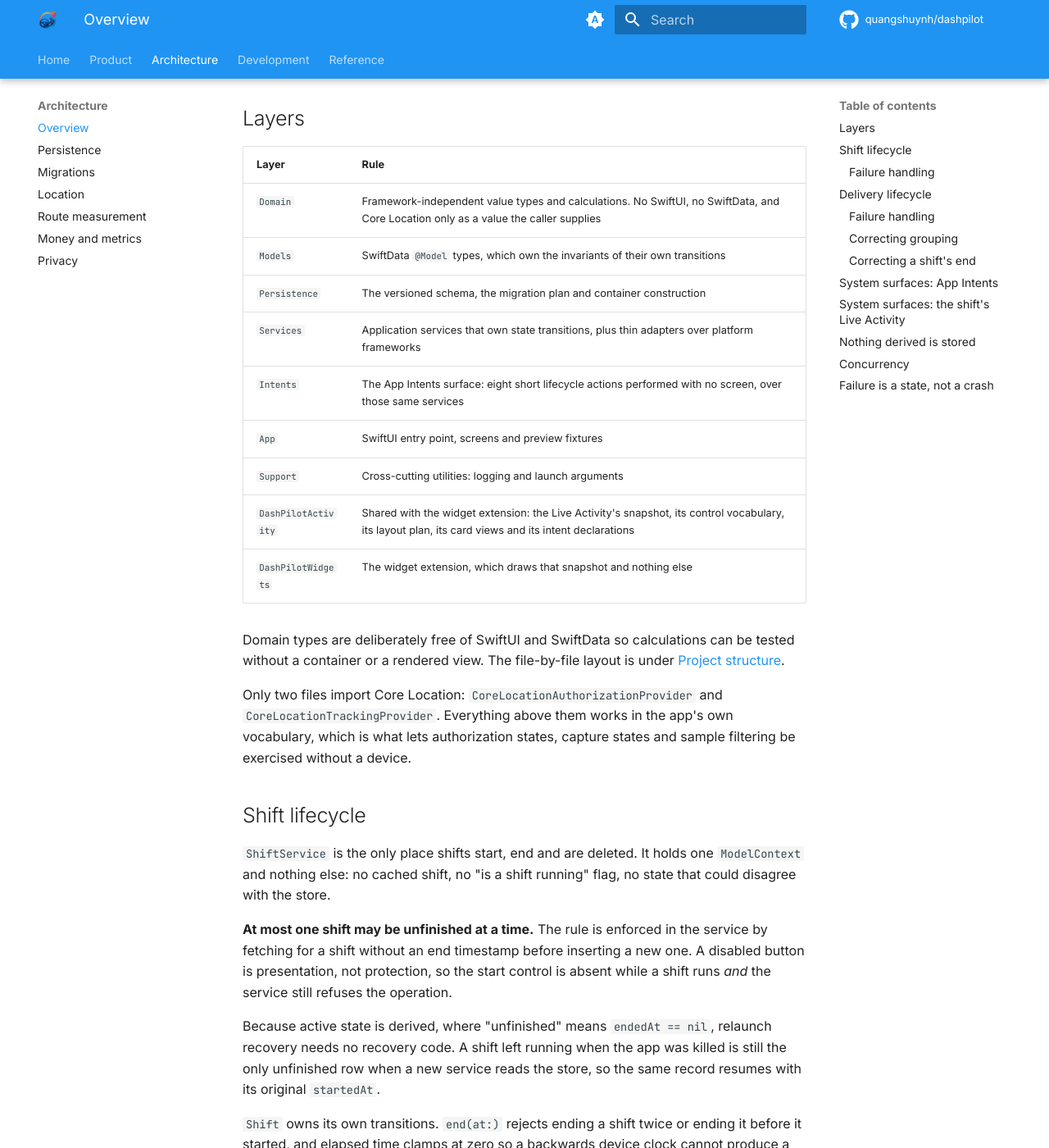
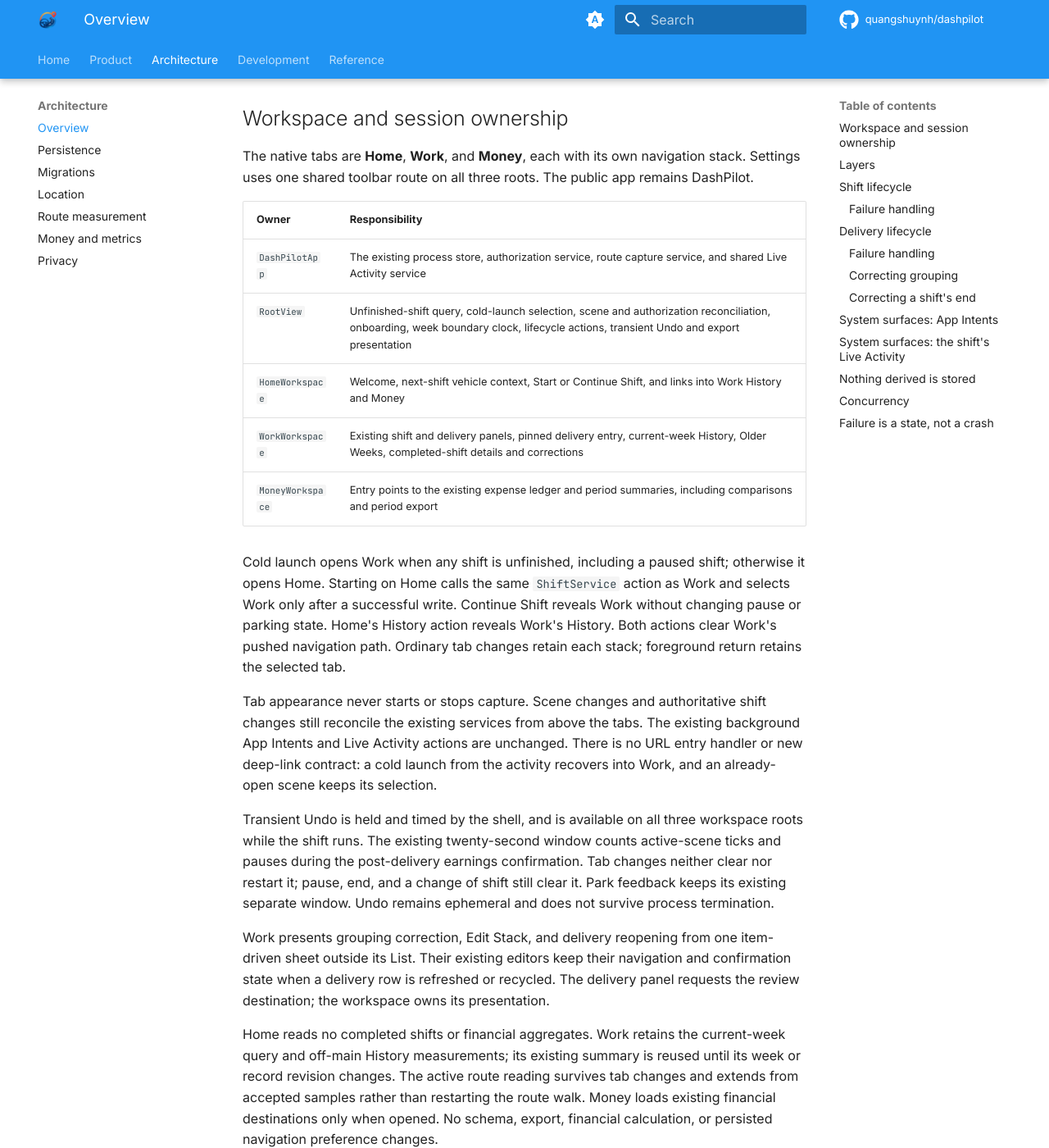
Before and after one commit to quangshuynh/dashpilot, an MkDocs documentation site: the page built from docs/architecture/overview.md, in a window 1280 px wide and 1400 px high, scrolled down 243 px. Shown: the whole window at 82% size. Built offline with MkDocs 1.6.1 and Material for MkDocs 9.7.7, drawn with Linux system fonts in a browser that asks for light colours; comment, search, counter and statistics services are not loaded; some of the changed text lies outside the part shown.

Commit message:
docs: describe workspace navigation and session ownership

```diff
--- a/docs/architecture/overview.md
+++ b/docs/architecture/overview.md
@@ -3,6 +3,47 @@
 DashPilot is a SwiftUI app with no third-party runtime dependencies: one application target, plus a
 widget extension that draws the running shift's Live Activity and holds no logic of its own. The
 structure is kept flat and explicit; layers are introduced when a concrete problem calls for one.
+
+## Workspace and session ownership
+
+The native tabs are **Home**, **Work**, and **Money**, each with its own navigation stack.
+Settings uses one shared toolbar route on all three roots. The public app remains DashPilot.
+
+| Owner | Responsibility |
+| --- | --- |
+| `DashPilotApp` | The existing process store, authorization service, route capture service, and shared Live Activity service |
+| `RootView` | Unfinished-shift query, cold-launch selection, scene and authorization reconciliation, onboarding, week boundary clock, lifecycle actions, transient Undo and export presentation |
+| `HomeWorkspace` | Welcome, next-shift vehicle context, Start or Continue Shift, and links into Work History and Money |
+| `WorkWorkspace` | Existing shift and delivery panels, pinned delivery entry, current-week History, Older Weeks, completed-shift details and corrections |
+| `MoneyWorkspace` | Entry points to the existing expense ledger and period summaries, including comparisons and period export |
+
+Cold launch opens Work when any shift is unfinished, including a paused shift; otherwise it opens
+Home. Starting on Home calls the same `ShiftService` action as Work and selects Work only after a
+successful write. Continue Shift reveals Work without changing pause or parking state. Home's
+History action reveals Work's History. Both actions clear Work's pushed navigation path. Ordinary
+tab changes retain each stack; foreground return retains the selected tab.
+
+Tab appearance never starts or stops capture. Scene changes and authoritative shift changes still
+reconcile the existing services from above the tabs. The existing background App Intents and Live
+Activity actions are unchanged. There is no URL entry handler or new deep-link contract: a cold
+launch from the activity recovers into Work, and an already-open scene keeps its selection.
+
+Transient Undo is held and timed by the shell, and is available on all three workspace roots while
+the shift runs. The existing twenty-second window counts active-scene ticks and pauses during the
+post-delivery earnings confirmation. Tab changes neither clear nor restart it; pause, end, and a
+change of shift still clear it. Park feedback keeps its existing separate window. Undo remains
+ephemeral and does not survive process termination.
+
+Work presents grouping correction, Edit Stack, and delivery reopening from one item-driven sheet
+outside its List. Their existing editors keep their navigation and confirmation state when a
+delivery row is refreshed or recycled. The delivery panel requests the review destination; the
+workspace owns its presentation.
+
+Home reads no completed shifts or financial aggregates. Work retains the current-week query and
+off-main History measurements; its existing summary is reused until its week or record revision
+changes. The active route reading survives tab changes and extends from accepted samples rather
+than restarting the route walk. Money loads existing financial destinations only when opened.
+No schema, export, financial calculation, or persisted navigation preference changes.
 
 ## Layers
 
@@ -57,8 +98,8 @@
 - Finding more than one unfinished shift is treated as a damaged store: the most recent is reported
   as active, the anomaly is logged as a fault, and starting another shift is still refused.
 
-The root view reads both lists through `@Query` (unfinished shifts, completed shifts) and calls the
-service to mutate, so SwiftData stays the single source of truth for what is displayed. Elapsed time
+The root view queries unfinished shifts; Work's current-week History section queries completed
+shifts in that week. Services perform mutations, so SwiftData stays the single source of truth. Elapsed time
 is rendered by a `TimelineView` that recomputes `Shift.elapsed(asOf:)` each second; no changing
 duration is stored, and VoiceOver reads the value to the minute rather than announcing seconds.
 
```
Also changed, not shown: README.md (+6 -3 lines), docs/development/design-system.md (+14 -2 lines), docs/development/project-structure.md (+1 -1 lines), docs/development/ui-suite-audit.md (+6 -0 lines), docs/product/expenses.md (+4 -6 lines), docs/product/shift-workflow.md (+2 -1 lines), docs/images/screenshots/home-workspace.png (added), docs/images/screenshots/money-workspace.png (added), docs/images/screenshots/work-workspace.png (added).
